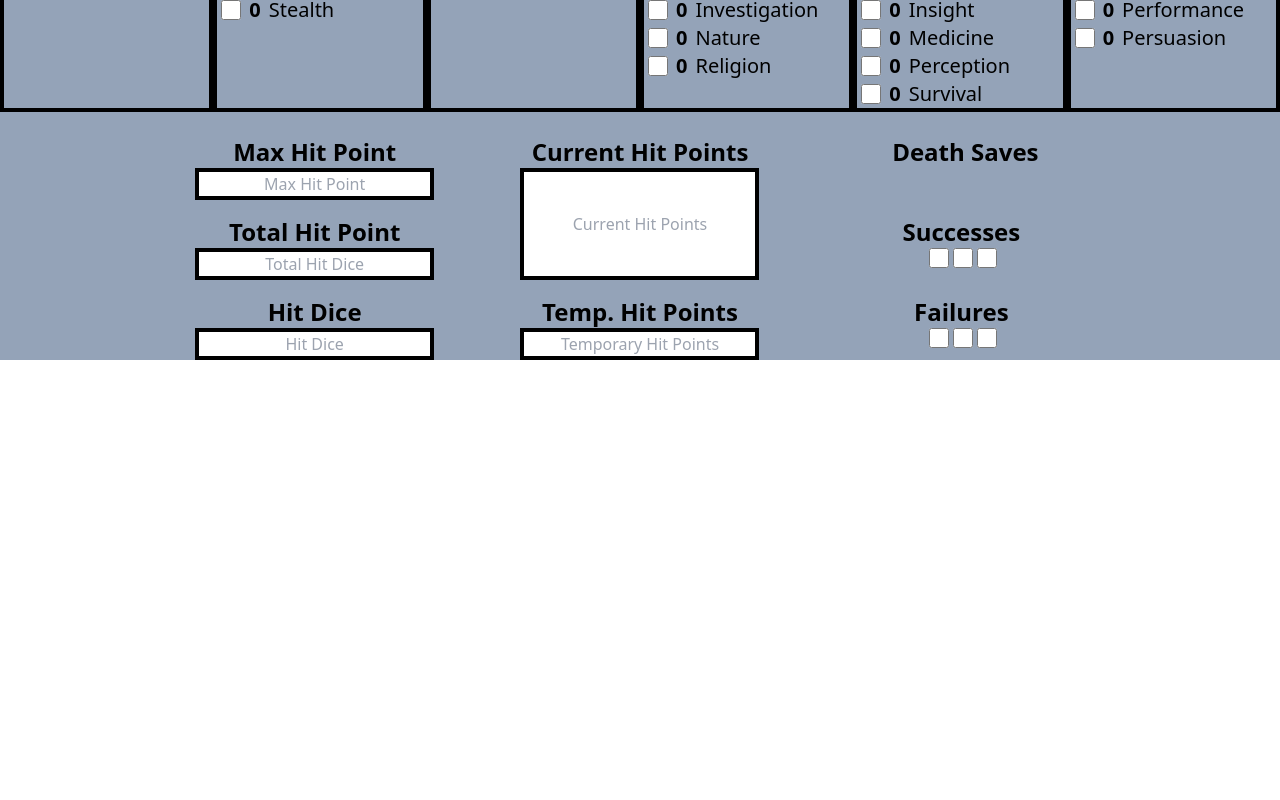
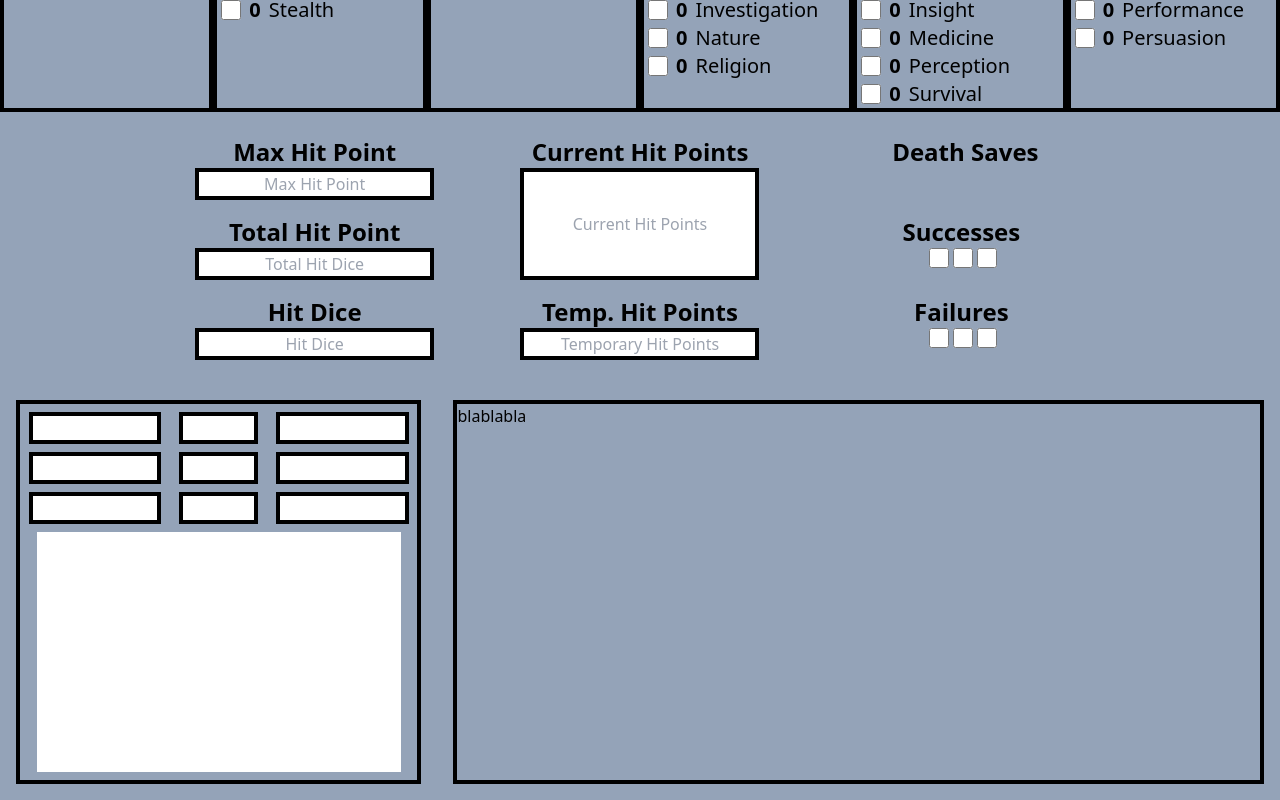
Before and after one commit to Grechileme/DnD_Sheet, a React (Create React App) app: page / in a window 1280 px wide. Shown: the part 508-1308 px from the top of the page. Before the commit the page ends 868 px from the top, so only its background shows below. Built offline with nearby package versions, Linux system fonts and the light colour scheme.

Commit message:
Addad the attack space and features area

```diff
--- a/src/components/Head.js
+++ b/src/components/Head.js
@@ -4,6 +4,8 @@ import React, { useState } from 'react';
 const Head = () => {
 
     // var StrMod = '+3';
+
+    const test = 'blablabla'
 
     const [formulario, setFormulario] = useState({
         strMod: 0,
@@ -466,6 +468,49 @@ const Head = () => {
                         </div>
                     </div>
                 </div>
+                <br></br>
+                <div className='flex'>
+                    <div className='m-4 w-1/3 h-96 border-4 border-black overflow-auto flex flex-col justify-center items-center'>
+                        <div className='flex'>
+                            <div className='mx-auto my-1 border-4 border-black w-1/3'>
+                                <input className='w-full text-center' type='text'></input>
+                            </div>
+                            <div className='mx-auto my-1 border-4 border-black w-1/5'>
+                                <input className='w-full text-center' type='text'></input>
+                            </div>
+                            <div className='mx-auto my-1 border-4 border-black w-1/3'>
+                                <input className='w-full text-center' type='text'></input>
+                            </div>
+                        </div>
+                        <div className='flex'>
+                            <div className='mx-auto my-1 border-4 border-black w-1/3'>
+                                <input className='w-full text-center' type='text'></input>
+                            </div>
+                            <div className='mx-auto my-1 border-4 border-black w-1/5'>
+                                <input className='w-full text-center' type='text'></input>
+                            </div>
+                            <div className='mx-auto my-1 border-4 border-black w-1/3'>
+                                <input className='w-full text-center' type='text'></input>
+                            </div>
+                        </div>
+                        <div className='flex'>
+                            <div className='mx-auto my-1 border-4 border-black w-1/3'>
+                                <input className='w-full text-center' type='text'></input>
+                            </div>
+                            <div className='mx-auto my-1 border-4 border-black w-1/5'>
+                                <input className='w-full text-center' type='text'></input>
+                            </div>
+                            <div className='mx-auto my-1 border-4 border-black w-1/3'>
+                                <input className='w-full text-center' type='text'></input>
+                            </div>
+                        </div>
+
+                        <textarea className='m-1 resize-none w-11/12 h-60'></textarea>
+                    </div>
+                    <div className='m-4 w-2/3 h-96 border-4 border-black overflow-auto break-words'>
+                        <p>{test}</p>
+                    </div>
+                </div>
             </div>
         );
 
```
